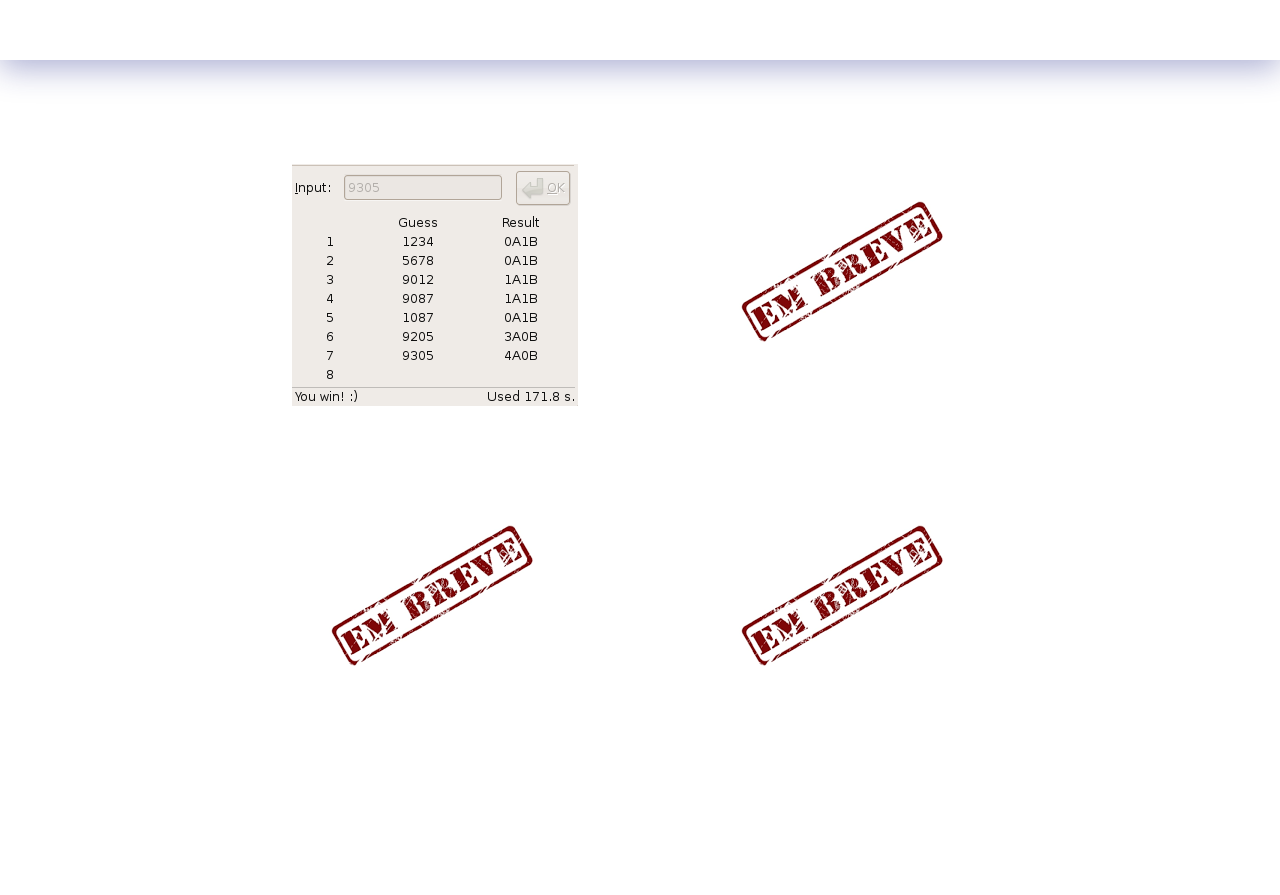
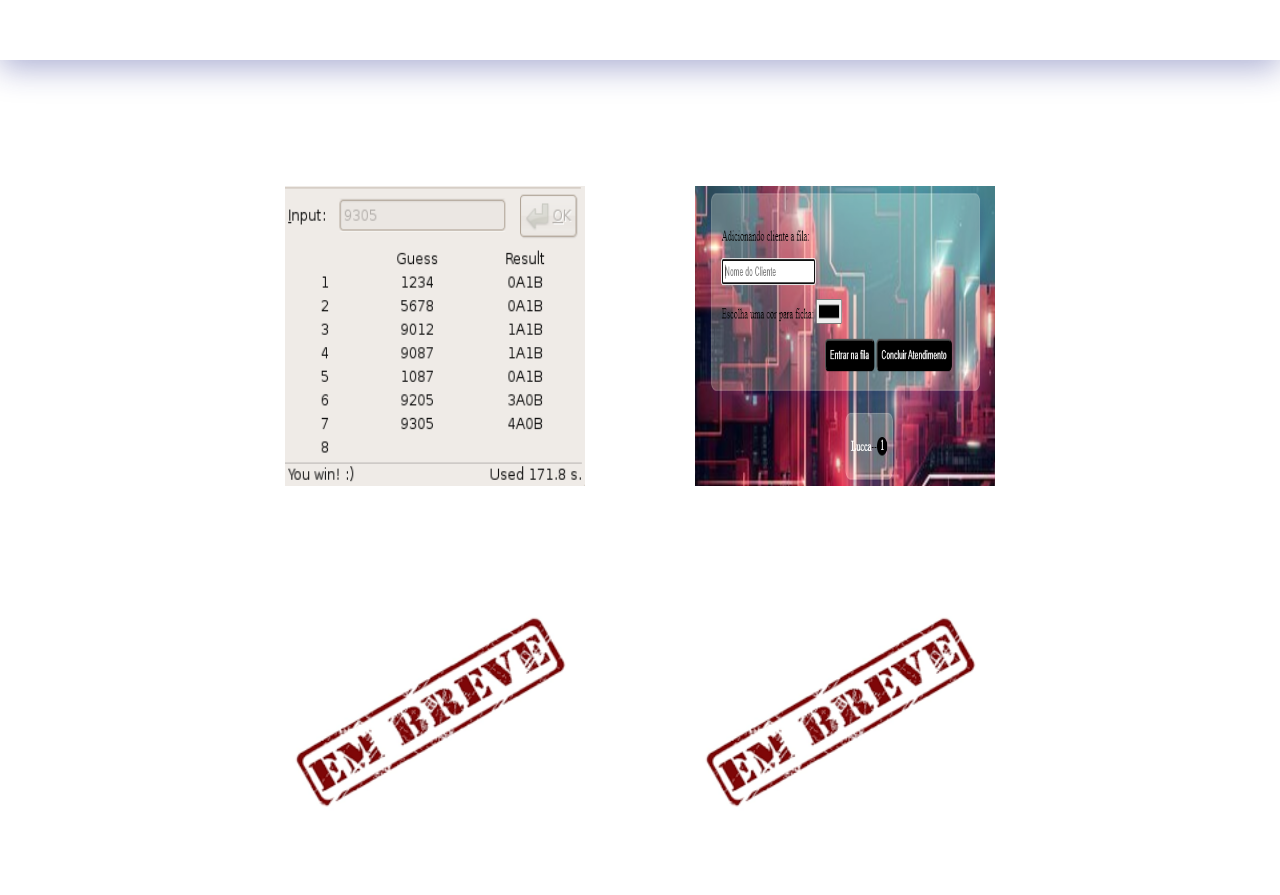
Before and after one commit to LuccaMilanoDev/Portifolio, a plain HTML site: page Portifolio/Projetos/projetos.html in a window 1280 px wide. Before the commit the page ends 800 px from the top, so only its background shows below. Drawn offline with Linux system fonts and the light colour scheme.

Commit message:
add new projects

```diff
--- a/Portifolio/Projetos/postyle.css
+++ b/Portifolio/Projetos/postyle.css
@@ -30,6 +30,14 @@ body {
   justify-content: center;
 }
 
+#password, #project2{
+  display: flex;
+  flex-direction: column;
+}
+.pictures img{
+  width: 300px;
+  height: 300px;
+}
 #password,
 #project2 {
   align-self: flex-start;
@@ -40,7 +48,7 @@ body {
   align-self: flex-end;
 }
 
-#password a:hover {
+#password a:hover, #project2 a:hover {
   border: 1px solid white;
 }
 
--- a/Portifolio/Projetos/projetos.html
+++ b/Portifolio/Projetos/projetos.html
@@ -21,10 +21,12 @@
       </header>
     <div class="pictures">
         <div id="password">
+          <h3>Password Game</h3>
             <a href="../passwordGame/game.html"><img src="../images/password.png" alt=""></a>
         </div>
         <div id="project2">
-          <img src="../images/EmBreve.png" alt="erro">
+          <h3>Glass Efect</h3>
+          <a href="https://github.com/LuccaMilanoDev/GlassEfect.git"><img src="../images/glassefect.png" alt="erro"></a>
         </div>
         <div id="project3">
             <img src="../images/EmBreve.png" alt="erro">
```
Also changed, not shown: Portifolio/images/glassefect.png (added).
